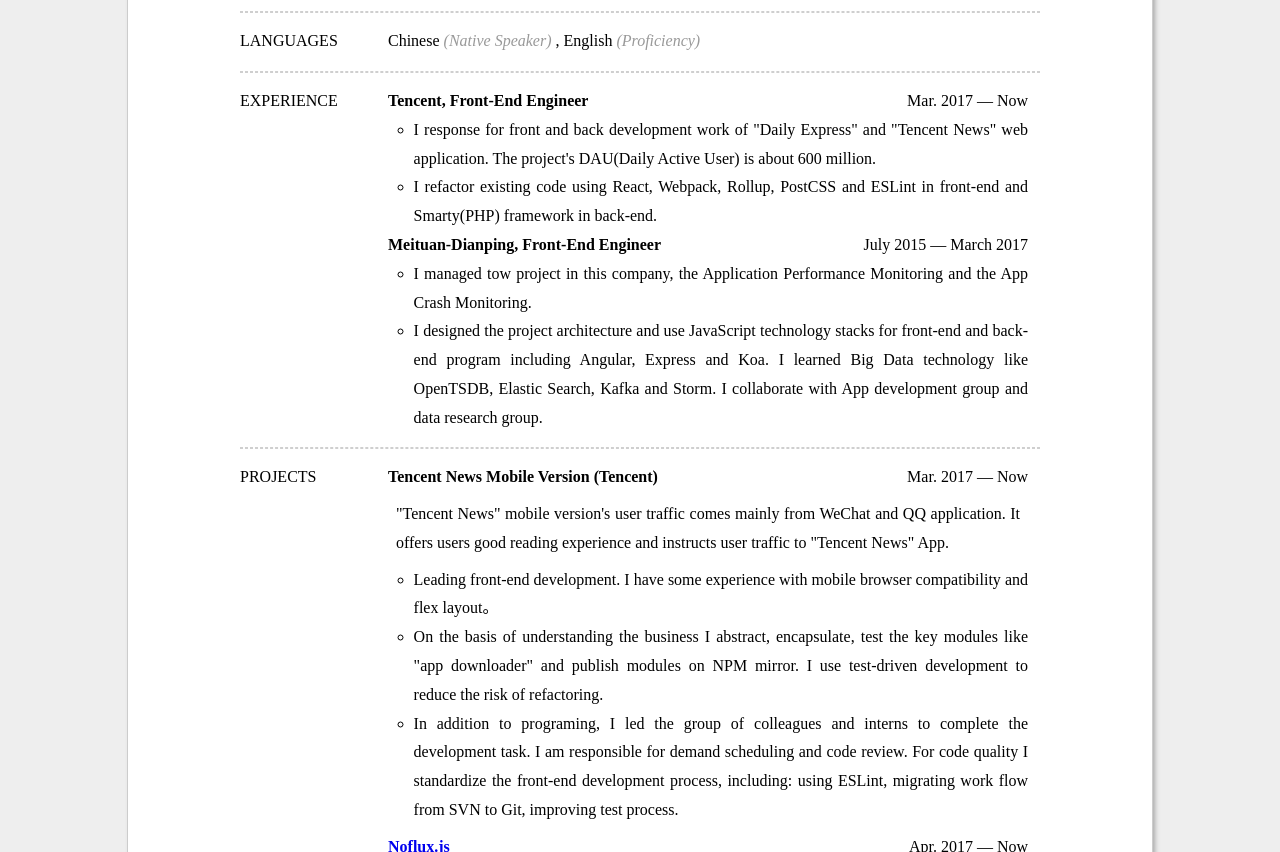
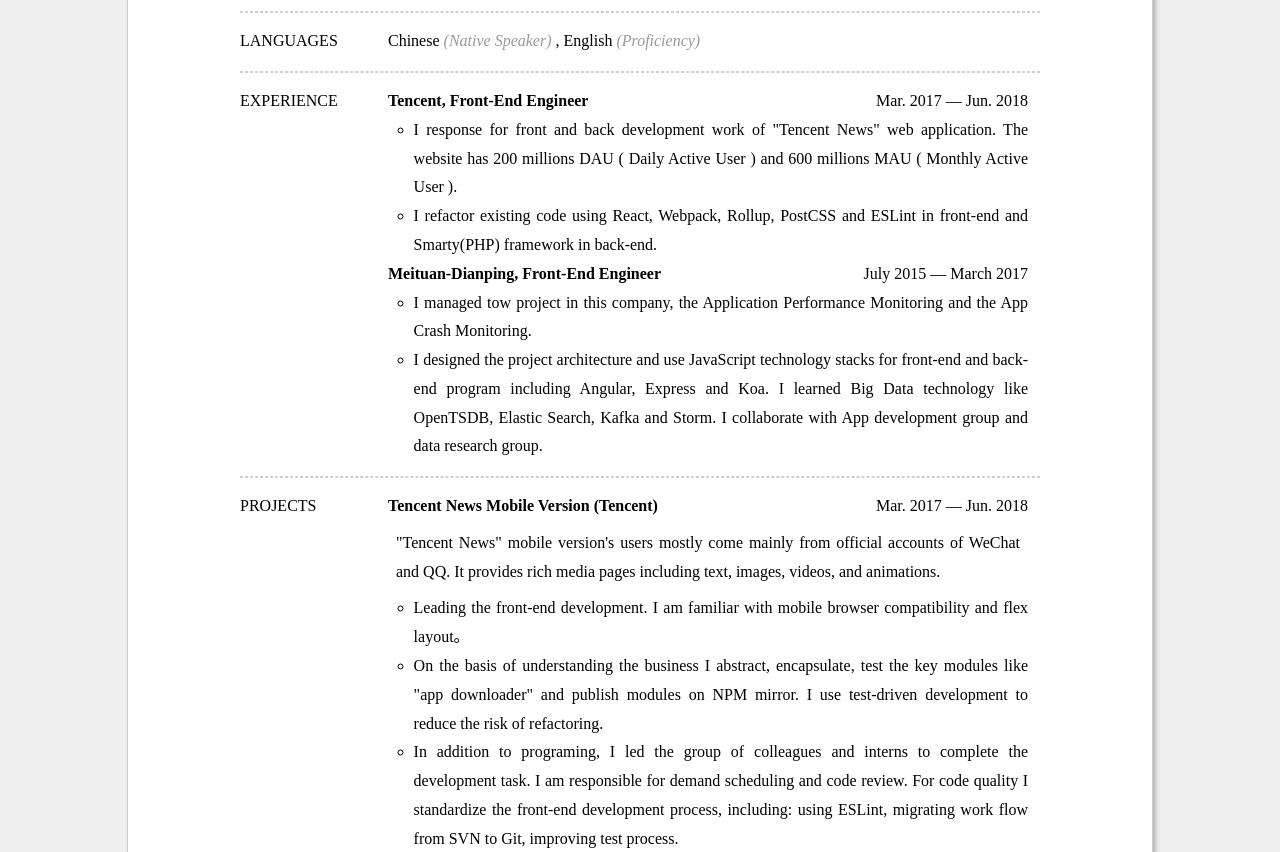
Before and after one commit to malash/cv, a website: page index.html in a window 1280 px wide. Shown: the part 479-1331 px from the top of the page. Drawn offline with Linux system fonts and the light colour scheme.

Commit message:
ending works at Tencent

```diff
--- a/index.html
+++ b/index.html
@@ -123,11 +123,11 @@
               Tencent, Front-End Engineer
             </span>
             <span class='date'>
-              Mar. 2017 &mdash; Now
+              Mar. 2017 &mdash; Jun. 2018
             </span>
           </div>
           <ul class='highlights'>
-            <li>I response for front and back development work of "Daily Express" and "Tencent News" web application. The project's DAU(Daily Active User) is about 600 million.</li>
+            <li>I response for front and back development work of "Tencent News" web application. The website has 200 millions DAU ( Daily Active User ) and 600 millions MAU ( Monthly Active User ).</li>
             <li>I refactor existing code using React, Webpack, Rollup, PostCSS and ESLint in front-end and Smarty(PHP) framework in back-end.</li>
           </ul>
         </div>
@@ -166,14 +166,14 @@
           </span>
           <span class='date'>
             <span class='releaseDate'>
-              Mar. 2017 &mdash; Now
+              Mar. 2017 &mdash; Jun. 2018
             </span>
           </span>
         </div>
         <p>
-          "Tencent News" mobile version's user traffic comes mainly from WeChat and QQ application. It offers users good reading experience and instructs user traffic to "Tencent News" App.
+          "Tencent News" mobile version's users mostly come mainly from official accounts of WeChat and QQ. It provides rich media pages including text, images, videos, and animations.
           <ul class='highlights'>
-            <li>Leading front-end development. I have some experience with mobile browser compatibility and flex layout。</li>
+            <li>Leading the front-end development. I am familiar with mobile browser compatibility and flex layout。</li>
             <li>On the basis of understanding the business I abstract, encapsulate, test the key modules like "app downloader" and publish modules on NPM mirror. I use test-driven development to reduce the risk of refactoring.</li>
             <li>In addition to programing, I led the group of colleagues and interns to complete the development task. I am responsible for demand scheduling and code review. For code quality I standardize the front-end development process, including: using ESLint, migrating work flow from SVN to Git, improving test process.</li>
           </ul>
```
Also changed, not shown: index-zh.html (+5 -5 lines).
